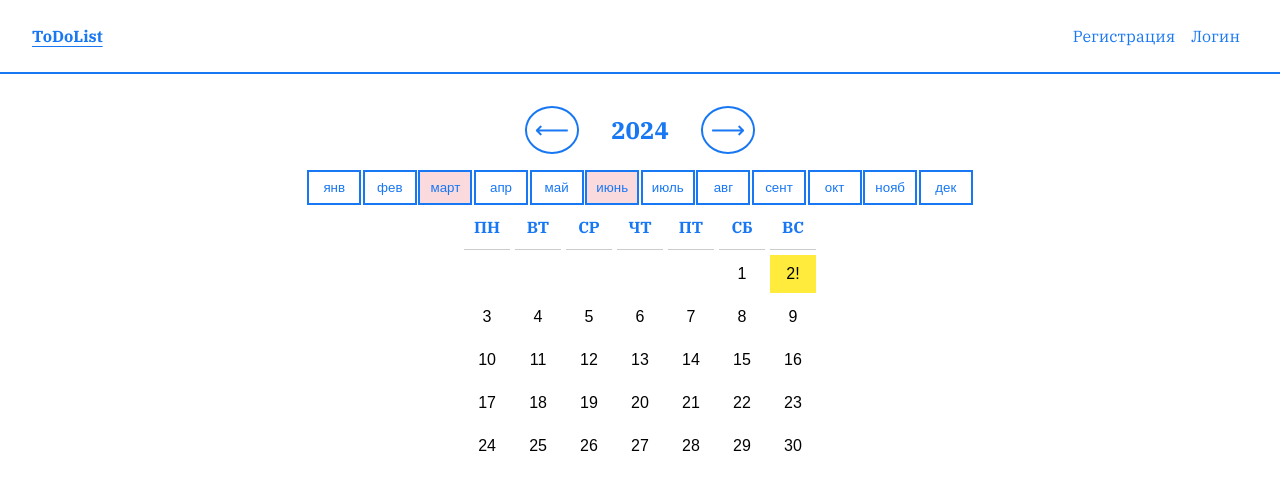
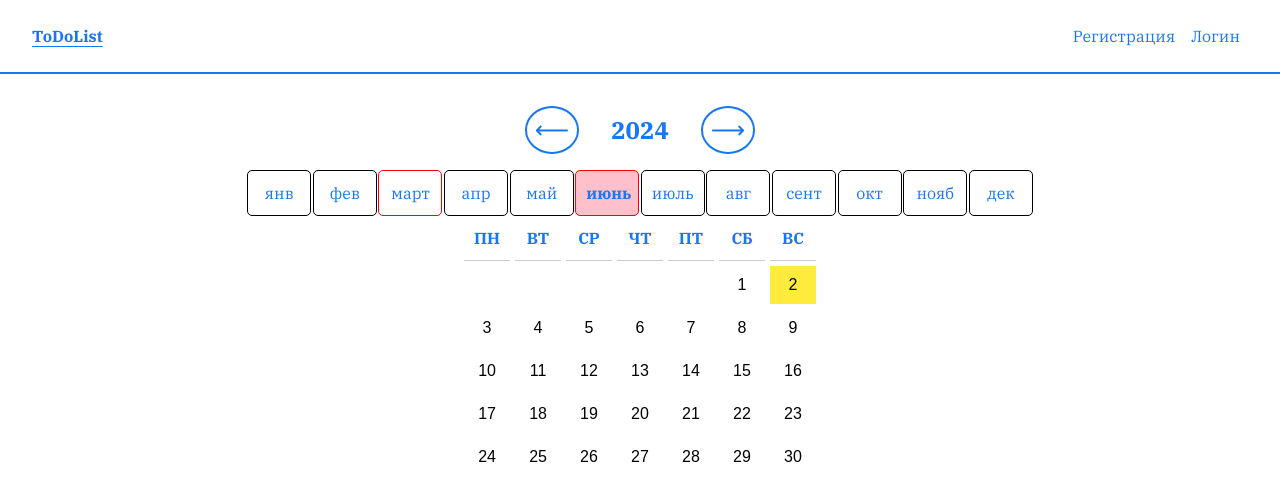
Before and after one commit to do6roetyro/airnet_todo_list, a React (Create React App) app: page /calendar in a window 1280 px wide. Shown: the top 500 px of the page. Built offline with nearby package versions, Linux system fonts and the light colour scheme.

Commit message:
fix: monthlist переделал в радиокнопки

```diff
--- a/src/assets/styles/blocks/calendar.scss
+++ b/src/assets/styles/blocks/calendar.scss
@@ -5,6 +5,11 @@
     align-items: center;
 }
 
+.calendar__months {
+    display: flex;
+    gap: 5px;
+  }
+
 
     .calendar__table {
         display: grid;
--- a/src/assets/styles/blocks/months.scss
+++ b/src/assets/styles/blocks/months.scss
@@ -6,18 +6,39 @@
     gap: 0.1rem;
 
     @media(min-width: variables.$screen-tablet) {
-        grid-template-columns: repeat(12, 54px);
+        grid-template-columns: repeat(12, 64px);
     }
 }
 
-.months__button  {
+.months__label {
+    position: relative;
+    cursor: pointer;
+
+  }
+
+  .months__radio {
+    display: none; /* Скрываем саму радиокнопку */
+  }
+
+  .months__name  {
+    text-align: center;
     display: block;
-    padding: 0.5rem;
-    color: variables.$color-blue;
-    border: 2px solid variables.$color-blue;
+    padding: 10px;
+    border: 1px solid #000;
+    border-radius: 5px;
+    transition: background-color 0.3s, font-weight 0.3s;
 
     &--has-tasks {
-        background-color: variables.$color-pink-light;
+        border-color: red;
+    }
+
+    &--active {
+        font-weight: bold;
+  background-color: #ffc0cb;
     }
 
 }
+
+.months__label:hover .months__name {
+    background-color: #f0f0f0; /* Цвет фона при наведении */
+  }
--- a/src/components/Calendar/Calendar.tsx
+++ b/src/components/Calendar/Calendar.tsx
@@ -29,7 +29,7 @@ const Calendar: React.FC<CalendarProps> = ({
     }
 
     for (let i = 1; i <= daysInMonth; i++) {
-      const date = new Date(year, month, i);
+      // const date = new Date(year, month, i);
       const hasTasks = tasks[year]?.[month + 1]?.[i] !== undefined;
       week.push({ date: i, hasTasks });
       if (week.length === 7 || i === daysInMonth) {
--- a/src/components/Calendar/Day.tsx
+++ b/src/components/Calendar/Day.tsx
@@ -18,7 +18,7 @@ const Day: React.FC<DayProps> = ({ date, hasTasks, onClick }) => {
       onClick={onClick}
     >
       {date}
-      {hasTasks && <span>!</span>}
+      {/* {hasTasks && <span>!</span>} */}
     </button>
   );
 };
--- a/src/components/Calendar/MonthList.tsx
+++ b/src/components/Calendar/MonthList.tsx
@@ -29,15 +29,23 @@ const MonthList: React.FC<MonthListProps> = ({
     return (
       <div className="calendar__months months">
         {months.map((month, index) => (
-        <button
-          key={index}
-          className={`months__button ${
-            currentMonth === index ? "months__button--active" : ""
-          } ${tasksByMonth[index] ? "months__button--has-tasks" : ""}`}
-          onClick={() => onSelectMonth(index)}
+          <label key={index} className="months__label">
+            <input
+              type="radio"
+              name="month"
+              value={index}
+              checked={currentMonth === index}
+              onChange={() => onSelectMonth(index)}
+              className="months__radio"
+            />
+            <span
+              className={`months__name ${
+                currentMonth === index ? "months__name--active" : ""
+              } ${tasksByMonth[index] ? "months__name--has-tasks" : ""}`}
             >
               {month}
-        </button>
+            </span>
+          </label>
         ))}
       </div>
     );
```
Lines whose indentation alone changed are shown as unchanged.
